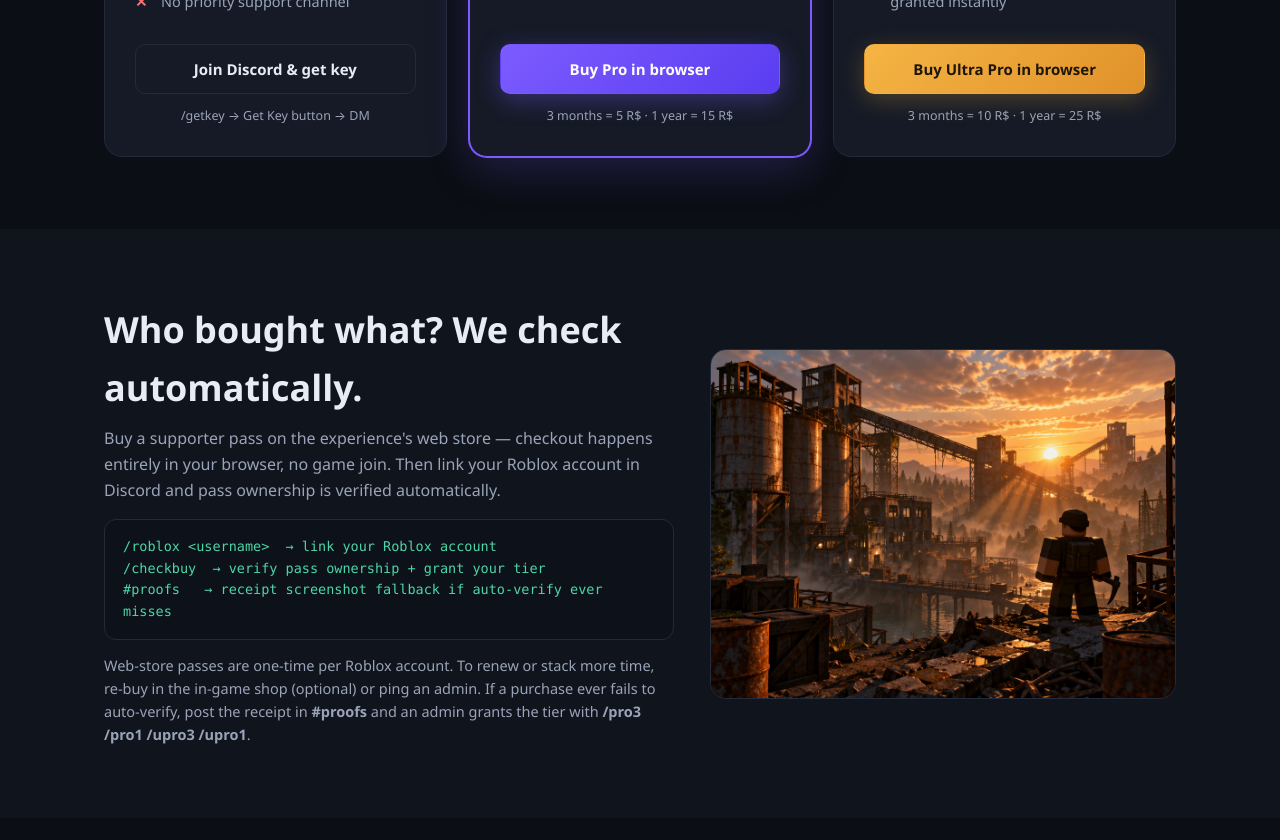
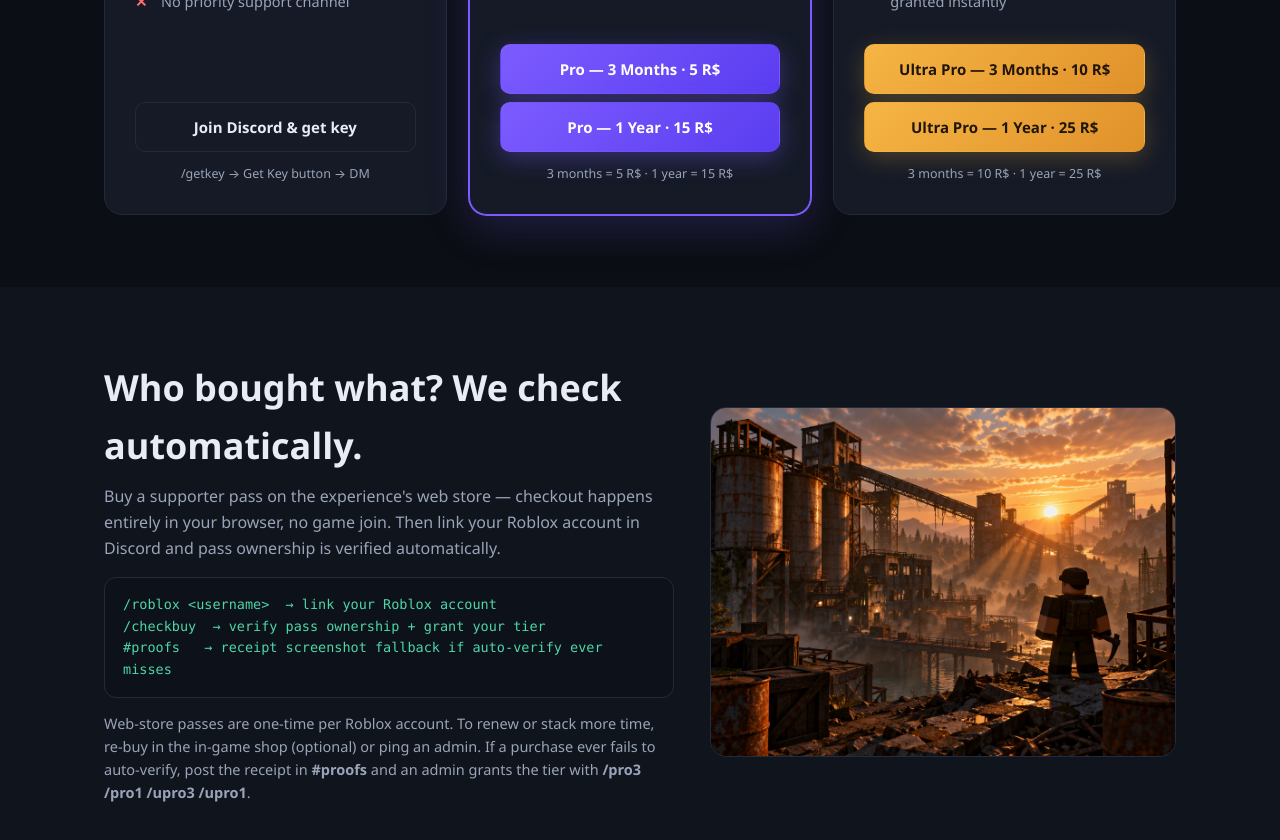
Before and after one commit to gepodev/grepe-ai, a plain HTML site: page index.html in a window 1280 px wide. Shown: the part 2499-3339 px from the top of the page. Drawn offline with Linux system fonts and the light colour scheme.

Commit message:
Buy buttons: 4 direct game-pass links instead of game store link

```diff
--- a/index.html
+++ b/index.html
@@ -178,7 +178,10 @@
           <li class="yes">Auto-verified purchase — role granted instantly</li>
           <li class="no">24-hour keys are Ultra Pro only</li>
         </ul>
-        <a class="btn btn-acc" href="https://www.roblox.com/games/81787993951575/#!/store">Buy Pro in browser</a>
+        <div style="display:grid;gap:8px">
+          <a class="btn btn-acc" href="https://www.roblox.com/game-pass/2092690795/Pro-3-Months">Pro — 3 Months · 5 R$</a>
+          <a class="btn btn-acc" href="https://www.roblox.com/game-pass/2092810882/Pro-1-Year">Pro — 1 Year · 15 R$</a>
+        </div>
         <div class="rebuy">3 months = 5 R$ · 1 year = 15 R$</div>
       </div>
       <div class="tier">
@@ -194,7 +197,10 @@
           <li class="yes"><b>Browser checkout</b> — no game join needed</li>
           <li class="yes">Auto-verified purchase — role granted instantly</li>
         </ul>
-        <a class="btn btn-gold" href="https://www.roblox.com/games/81787993951575/#!/store">Buy Ultra Pro in browser</a>
+        <div style="display:grid;gap:8px">
+          <a class="btn btn-gold" href="https://www.roblox.com/game-pass/2097040707/Ultra-Pro-3-Months">Ultra Pro — 3 Months · 10 R$</a>
+          <a class="btn btn-gold" href="https://www.roblox.com/game-pass/2096634824/Ultra-Pro-1-Year">Ultra Pro — 1 Year · 25 R$</a>
+        </div>
         <div class="rebuy">3 months = 10 R$ · 1 year = 25 R$</div>
       </div>
     </div>
```
